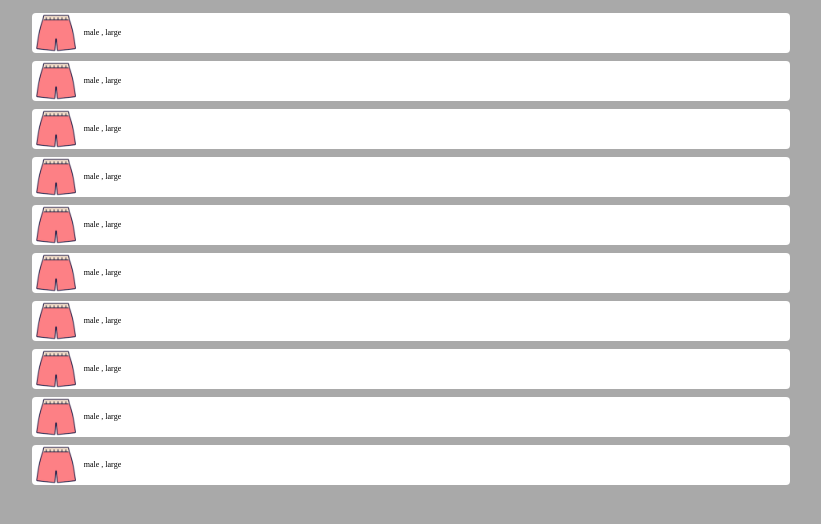
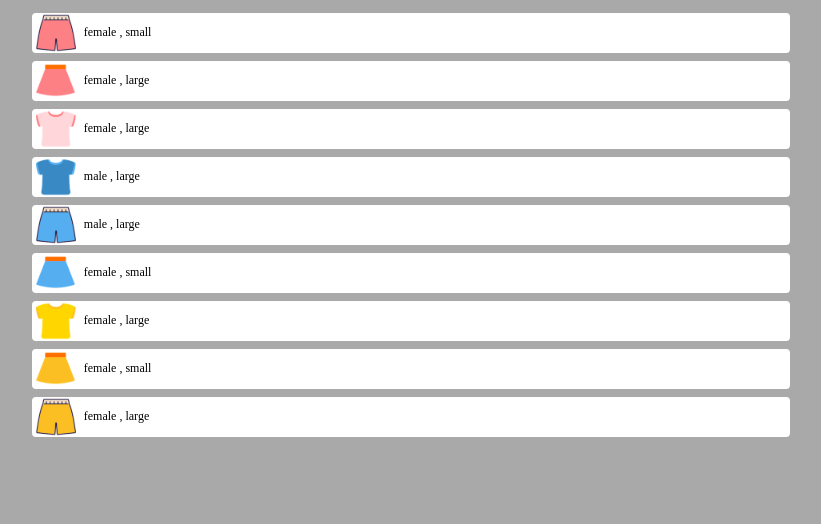
Before and after one commit to yoonbumsu/homepage, a plain HTML site: page project3/main.html in a window 1280 px wide. Shown: the part 238-762 px from the top of the page, without its empty margins (229-1050 px from the left). Drawn offline with Linux system fonts and the light colour scheme.

Commit message:
Add files via upload

```diff
--- /dev/null
+++ b/project3/data/data.json
@@ -0,0 +1,73 @@
+{
+    "items": [
+        {
+            "type":"pants",
+            "gender":"female",
+            "size":"small",
+             "color": "pink",
+             "image": "imgs/pink_p.png"
+            },
+            {
+                "type":"skirt",
+                "gender":"female",
+                "size":"large",
+                 "color": "blue",
+                 "image": "imgs/pink_s.png"
+                },
+                {
+                    "type":"tshirt",
+                    "gender":"female",
+                    "size":"large",
+                     "color": "pink",
+                     "image": "imgs/pink_t.png"
+                    },
+                    {
+                        "type":"tshirt",
+                        "gender":"male",
+                        "size":"large",
+                         "color": "blue",
+                         "image": "imgs/blue_t.png"
+                        }
+                        ,
+                        {
+                            "type":"pants",
+                            "gender":"male",
+                            "size":"large",
+                             "color": "blue",
+                             "image": "imgs/blue_p.png"
+                            },
+                            {
+                                "type":"skirt",
+                                "gender":"female",
+                                "size":"small",
+                                 "color": "blue",
+                                 "image": "imgs/blue_s.png"
+                                },
+                                {
+                                    "type":"tshirt",
+                                    "gender":"female",
+                                    "size":"large",
+                                     "color": "yellow",
+                                     "image": "imgs/yellow_t.png"
+                                    }
+
+                                    ,
+                                    {
+                                        "type":"skirt",
+                                        "gender":"female",
+                                        "size":"small",
+                                         "color": "yellow",
+                                         "image": "imgs/yellow_s.png"
+                                        }
+                                        ,
+                                        {
+                                            "type":"pants",
+                                            "gender":"female",
+                                            "size":"large",
+                                             "color": "yellow",
+                                             "image": "imgs/yellow_p.png"
+                                            }
+
+
+    ]
+}
--- a/project3/main.html
+++ b/project3/main.html
@@ -4,7 +4,8 @@
     <meta charset="UTF-8">
     <meta http-equiv="X-UA-Compatible" content="IE=edge">
     <meta name="viewport" content="width=device-width, initial-scale=1.0">
-    <link rel="stylesheet" href="mainstyle.css">
+    <link rel="stylesheet" href="mainstyle.css"/>
+    <script src="main.js"defer></script>
     <title>Document</title>
 </head>
 <body>
@@ -34,46 +35,8 @@
   <!--Items-->
 
         <ul class="items">
-            <li class="item">
-                <img src="imgs/pink_p.png" alt="" class="itemimg">
-                <span class="item_description">male , large</span>
-            </li>
-            <li class="item">
-                <img src="imgs/pink_p.png" alt="" class="itemimg">
-                <span class="item_description">male , large</span>
-            </li>
-            <li class="item">
-                <img src="imgs/pink_p.png" alt="" class="itemimg">
-                <span class="item_description">male , large</span>
-            </li>
-            <li class="item">
-                <img src="imgs/pink_p.png" alt="" class="itemimg">
-                <span class="item_description">male , large</span>
-            </li>
-            <li class="item">
-                <img src="imgs/pink_p.png" alt="" class="itemimg">
-                <span class="item_description">male , large</span>
-            </li>
-            <li class="item">
-                <img src="imgs/pink_p.png" alt="" class="itemimg">
-                <span class="item_description">male , large</span>
-            </li>
-            <li class="item">
-                <img src="imgs/pink_p.png" alt="" class="itemimg">
-                <span class="item_description">male , large</span>
-            </li>
-            <li class="item">
-                <img src="imgs/pink_p.png" alt="" class="itemimg">
-                <span class="item_description">male , large</span>
-            </li>
-            <li class="item">
-                <img src="imgs/pink_p.png" alt="" class="itemimg">
-                <span class="item_description">male , large</span>
-            </li>
-            <li class="item">
-                <img src="imgs/pink_p.png" alt="" class="itemimg">
-                <span class="item_description">male , large</span>
-            </li>
+
+
         </ul>
 
 </body>
--- /dev/null
+++ b/project3/main.js
@@ -0,0 +1,30 @@
+//from json file
+function loadItems(){
+    return fetch('data/data.json')
+    .then(response => response.json())
+    .then(json => json.items);
+}
+
+function displayItems(items){
+    const container = document.querySelector('.items');
+    container.innerHTML  = items.map(item => createHtmlString(item)).join('');
+
+}
+
+function createHtmlString(item){
+  return `
+  <li class="item">
+    <img src="${item.image}" alt="${item.type}" class="itemimg">
+   <span class="item_description">${item.gender} , ${item.size}</span>
+ </li>
+
+  `;
+}
+//main
+loadItems()
+.then(items => {
+  console.log(items);
+  displayItems(items);
+  //  setEventlisteners(items)
+})
+.catch(console.log);
--- a/project3/mainstyle.css
+++ b/project3/mainstyle.css
@@ -95,5 +95,6 @@ body{
 }
 .item_description{
     margin-left: 8px;
-    font-size: 8px;
+    font-size: 12px;
+
 }
```
